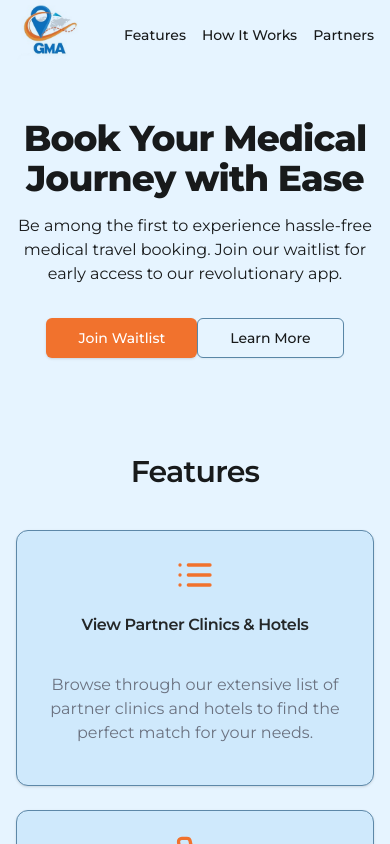
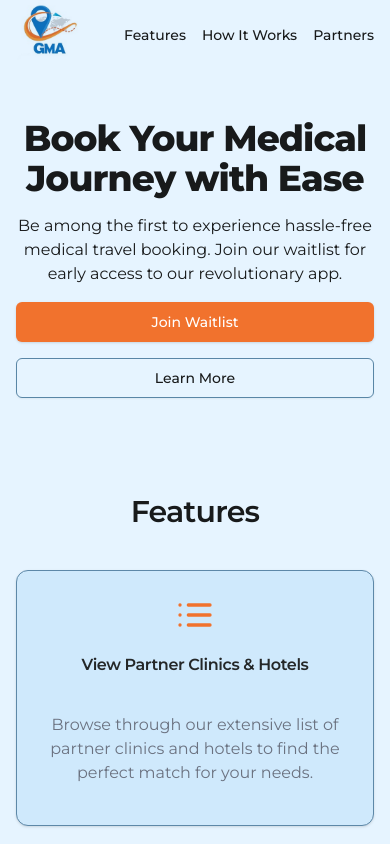
Before and after one commit to GlobalMedicalAdvisors/landing, a Next.js app: page / in a window 390 px wide. Shown: the top 844 px of the page. Built offline with nearby package versions, Linux system fonts and the light colour scheme.

Commit message:
refactor: make hero buttons full-width on mobile

```diff
--- a/src/app/page.tsx
+++ b/src/app/page.tsx
@@ -33,9 +33,15 @@
                   revolutionary app.
                 </p>
               </div>
-              <div className="space-y-4 sm:space-x-4">
-                <Button size="lg">Join Waitlist</Button>
-                <Button size="lg" variant="outline">
+              <div className="flex flex-col sm:flex-row gap-4 w-full sm:w-auto">
+                <Button size="lg" className="w-full sm:w-auto">
+                  Join Waitlist
+                </Button>
+                <Button
+                  size="lg"
+                  variant="outline"
+                  className="w-full sm:w-auto"
+                >
                   Learn More
                 </Button>
               </div>
```
